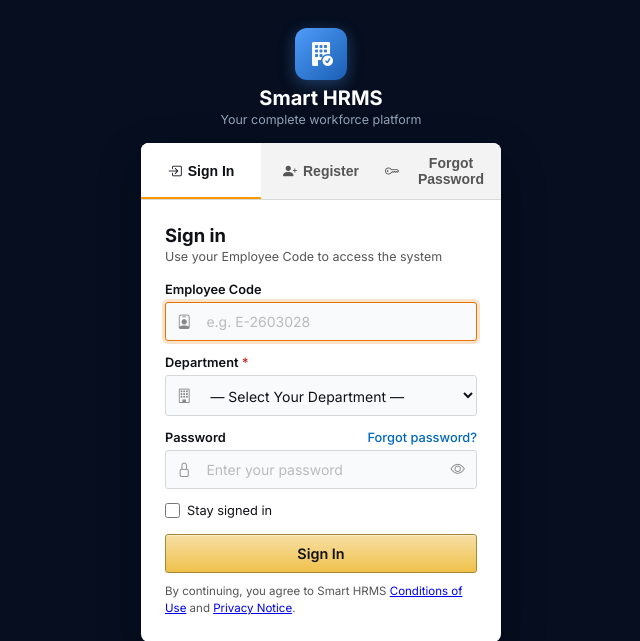
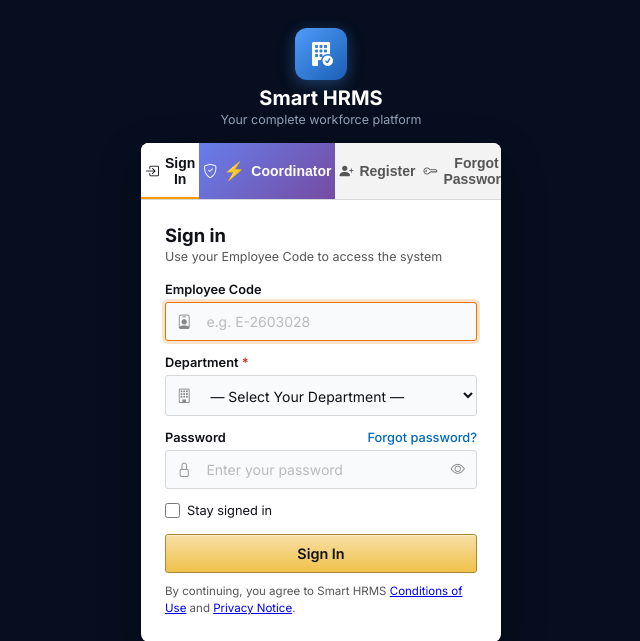
Before and after one commit to durveshparab11cs-ai/HR-Management-System, a Flask app: page /auth/login in a window 1280 px wide. Shown: the part 58-699 px from the top of the page, without its empty margins (319-959 px from the left). Run offline with Flask 3, Linux system fonts and the light colour scheme; some libraries are stand-ins or nearby versions.

Commit message:
feat: Add Coordinator Portal login tab to authentication page
- Add prominent 'Coordinator' login tab with purple gradient styling
- Display coordinator credentials (username: coordinator_kiosk)
- Handle coordinator login action with username/password auth
- Redirect to coordinator dashboard after successful login
- Show credentials tip for coordinator access

```diff
--- a/app/blueprints/authentication/routes.py
+++ b/app/blueprints/authentication/routes.py
@@ -50,6 +50,28 @@ def login():
                 active_tab = "login"
             else:
                 active_tab = "login"
+
+        elif action == "coordinator":
+            # Coordinator portal login (uses username/password instead of employee code)
+            coordinator_user = request.form.get("employee_code")  # Username field repurposed
+            coordinator_pw = request.form.get("password")
+
+            if not coordinator_user or not coordinator_pw:
+                error = "Please enter coordinator username and password."
+                active_tab = "coordinator"
+            else:
+                from app.models.user import User  # noqa: PLC0415
+                user = User.query.filter_by(username=coordinator_user).first()
+
+                if user and user.check_password(coordinator_pw):
+                    from flask_login import login_user
+                    login_user(user, remember=False)
+                    user.record_successful_login(request.remote_addr)
+                    next_url = request.form.get("next") or url_for("coordinator.dashboard")
+                    return redirect(next_url)
+                else:
+                    error = "Invalid coordinator username or password."
+                    active_tab = "coordinator"
 
         elif action == "register":
             if register_form.validate_on_submit():
--- a/app/templates/authentication/login.html
+++ b/app/templates/authentication/login.html
@@ -119,6 +119,11 @@ body{font-family:'Inter',system-ui,sans-serif;min-height:100vh;overflow-x:hidden
               id="tab-login" type="button" onclick="switchTab('login')">
         <i class="bi bi-box-arrow-in-right"></i> Sign In
       </button>
+      <button class="tab-btn {% if active_tab=='coordinator' %}active{% endif %}"
+              id="tab-coordinator" type="button" onclick="switchTab('coordinator')"
+              style="background:linear-gradient(135deg,#667eea,#764ba2);color:#fff;font-weight:700">
+        <i class="bi bi-shield-check"></i> <span style="font-size:1.1rem">⚡</span> Coordinator
+      </button>
       <button class="tab-btn {% if active_tab=='register' %}active{% endif %}"
               id="tab-register" type="button" onclick="switchTab('register')">
         <i class="bi bi-person-plus-fill"></i> Register
@@ -127,6 +132,62 @@ body{font-family:'Inter',system-ui,sans-serif;min-height:100vh;overflow-x:hidden
               id="tab-forgot" type="button" onclick="switchTab('forgot')">
         <i class="bi bi-key"></i> Forgot Password
       </button>
+    </div>
+
+    <!-- ── COORDINATOR PORTAL ── -->
+    <div class="tab-panel {% if active_tab=='coordinator' %}active{% endif %}" id="panel-coordinator" style="background:linear-gradient(135deg,rgba(102,126,234,.05),rgba(118,75,162,.05))">
+      <div style="background:linear-gradient(135deg,#667eea,#764ba2);color:#fff;padding:14px;border-radius:6px;margin-bottom:16px;display:flex;align-items:center;gap:10px">
+        <div style="font-size:1.8rem">🛡️</div>
+        <div>
+          <div style="font-weight:700;font-size:1rem">Attendance Kiosk</div>
+          <div style="font-size:.8rem;opacity:.9">For marking employee attendance only</div>
+        </div>
+      </div>
+
+      <p class="panel-title">Coordinator Portal Login</p>
+      <p class="panel-sub">Access the kiosk to mark employee attendance</p>
+
+      {% if error and active_tab == 'coordinator' %}
+      <div class="auth-error"><i class="bi bi-exclamation-circle-fill"></i><div>{{ error }}</div></div>
+      {% endif %}
+
+      <form method="POST" id="coordinator-form" novalidate>
+        {{ login_form.hidden_tag() }}
+        <input type="hidden" name="action" value="coordinator">
+        <input type="hidden" name="next" value="{{ url_for('coordinator.dashboard') }}">
+
+        <div class="f-group">
+          <label class="f-label" for="c-user">Coordinator Username</label>
+          <div class="f-row">
+            <span class="f-icon"><i class="bi bi-person-fill"></i></span>
+            <input type="text" id="c-user" name="employee_code" placeholder="coordinator_kiosk"
+                   autocomplete="off" required>
+          </div>
+        </div>
+
+        <div class="f-group">
+          <label class="f-label" for="c-pw">Password</label>
+          <div class="f-row">
+            <span class="f-icon"><i class="bi bi-lock"></i></span>
+            <input type="password" id="c-pw" name="password" placeholder="Enter password"
+                   autocomplete="current-password" required>
+            <button type="button" class="f-toggle" onclick="togglePw('c-pw',this)" tabindex="-1">
+              <i class="bi bi-eye"></i>
+            </button>
+          </div>
+        </div>
+
+        <button type="submit" class="btn-submit" id="c-btn" style="background:linear-gradient(180deg,#667eea,#764ba2);border-color:#5a6cd6">
+          <div class="btn-spin" id="c-spin"></div>
+          <span id="c-txt">Access Coordinator Portal</span>
+        </button>
+
+        <p style="font-size:.7rem;color:#667eea;margin-top:10px;line-height:1.6;background:#f0f4ff;padding:10px;border-radius:4px;border-left:3px solid #667eea">
+          <strong>Default Credentials:</strong><br>
+          Username: <code style="background:#fff;padding:2px 4px;border-radius:2px">coordinator_kiosk</code><br>
+          Password: <code style="background:#fff;padding:2px 4px;border-radius:2px">CoordinatorPortal@2026</code>
+        </p>
+      </form>
     </div>
 
     <!-- ── SIGN IN ── -->
@@ -435,6 +496,7 @@ function wireLoading(formId, btnId, spinId, txtId, loadTxt) {
   });
 }
 wireLoading('login-form', 'l-btn', 'l-spin', 'l-txt', 'Signing in…');
+wireLoading('coordinator-form', 'c-btn', 'c-spin', 'c-txt', 'Accessing kiosk…');
 wireLoading('reg-form',   'r-btn', 'r-spin', 'r-txt', 'Creating account…');
 wireLoading('forgot-form', 'f-btn', 'f-spin', 'f-txt', 'Sending reset token…');
 
```
